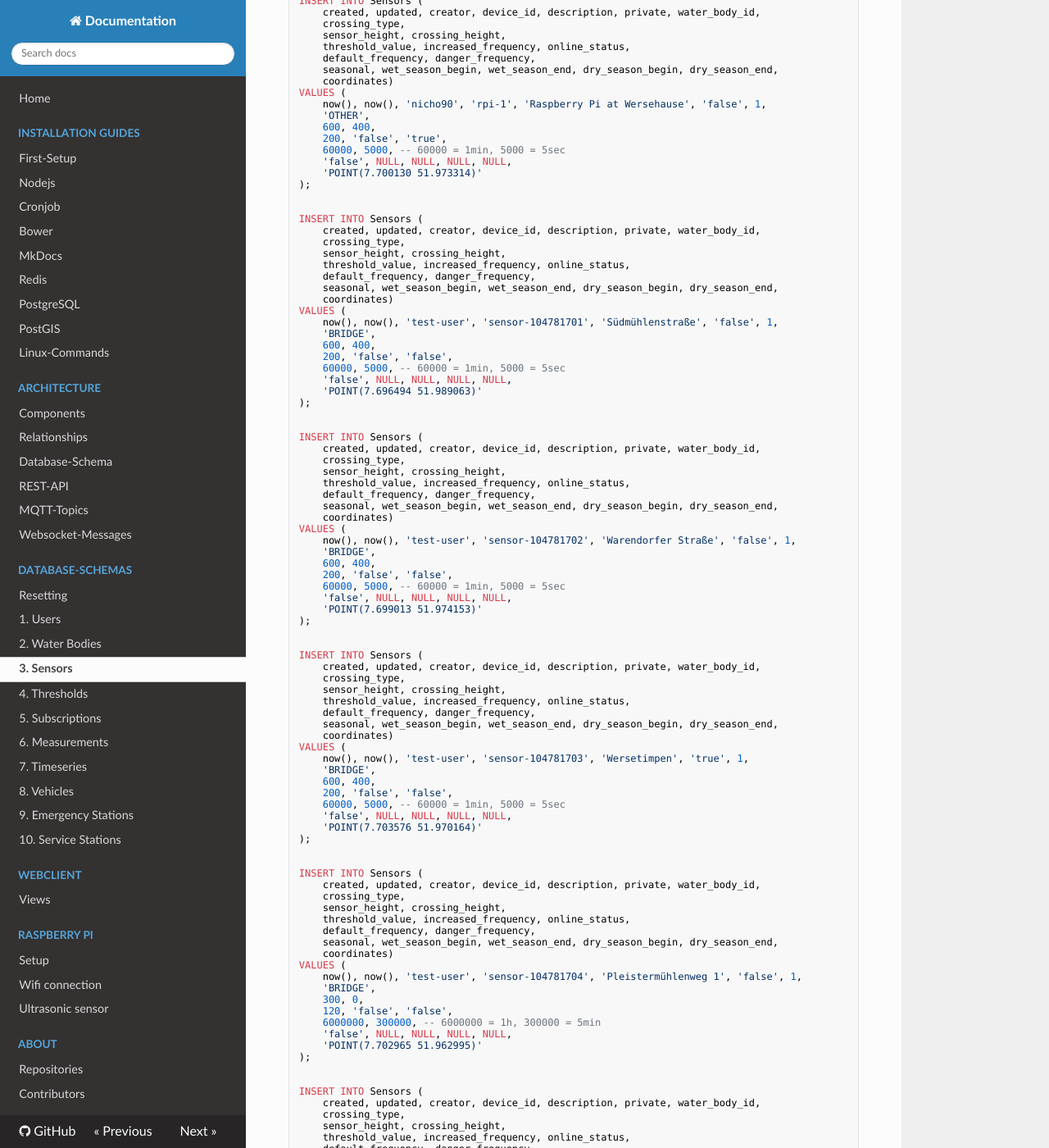
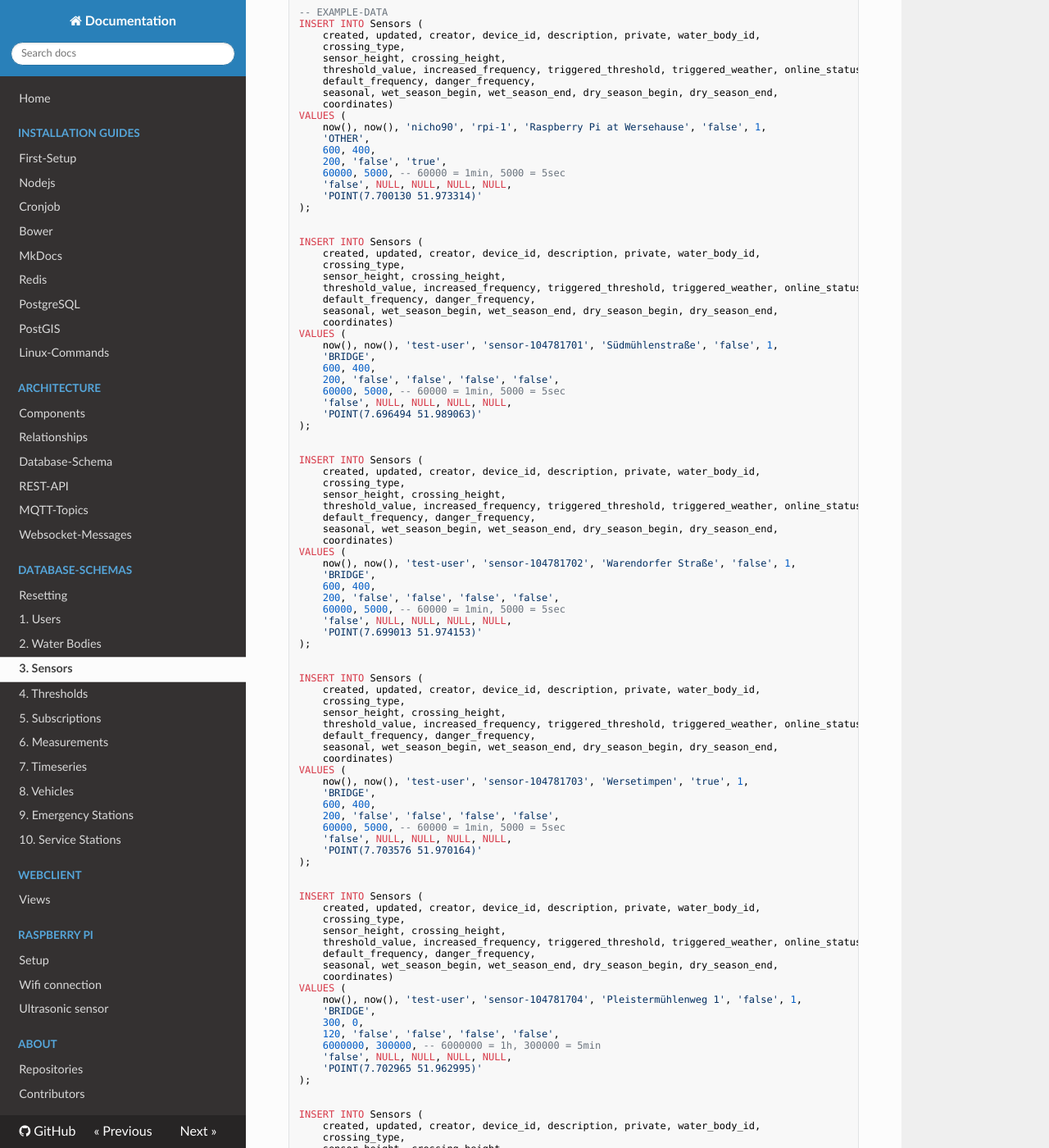
Before and after one commit to nicho90/GWoT-VST-Docs, an MkDocs documentation site: the page built from docs/schemas/3_sensors.md, in a window 1280 px wide and 1400 px high, scrolled down 706 px. Shown: the whole window at 82% size. Built offline with MkDocs 1.6.1, drawn with Linux system fonts in a browser that asks for light colours; nearby versions of some CDN libraries; old or Windows-style settings are respelled for this version of MkDocs; some of the changed text lies outside the part shown.

Commit message:
Updated Sensors-Schema
added triggered_threshold and triggered_weather attributes for
increasing/decreasing the frequency based on the threshold or weather
condition or both

```diff
--- a/docs/schemas/3_sensors.md
+++ b/docs/schemas/3_sensors.md
@@ -25,6 +25,8 @@ CREATE TABLE Sensors (
     default_frequency INTEGER NOT NULL CONSTRAINT valid_frequency CHECK (default_frequency >= 5000),  -- is on the sensor devided by 5, so that it actually is 1000
     danger_frequency INTEGER NOT NULL CONSTRAINT valid_frequency_ CHECK (danger_frequency >= 5000), -- see default_frequency
     increased_frequency BOOLEAN NOT NULL DEFAULT 'false',
+    triggered_threshold BOOLEAN NOT NULL DEFAULT 'false',
+    triggered_weather BOOLEAN NOT NULL DEFAULT 'false',
     online_status BOOLEAN NOT NULL DEFAULT 'false',
     seasonal BOOLEAN NOT NULL,
     wet_season_begin SMALLINT,
@@ -45,7 +47,7 @@ INSERT INTO Sensors (
     created, updated, creator, device_id, description, private, water_body_id,
     crossing_type,
     sensor_height, crossing_height,
-    threshold_value, increased_frequency, online_status,
+    threshold_value, increased_frequency, triggered_threshold, triggered_weather, online_status,
     default_frequency, danger_frequency,
     seasonal, wet_season_begin, wet_season_end, dry_season_begin, dry_season_end,
     coordinates)
@@ -64,7 +66,7 @@ INSERT INTO Sensors (
     created, updated, creator, device_id, description, private, water_body_id,
     crossing_type,
     sensor_height, crossing_height,
-    threshold_value, increased_frequency, online_status,
+    threshold_value, increased_frequency, triggered_threshold, triggered_weather, online_status,
     default_frequency, danger_frequency,
     seasonal, wet_season_begin, wet_season_end, dry_season_begin, dry_season_end,
     coordinates)
@@ -72,7 +74,7 @@ VALUES (
     now(), now(), 'test-user', 'sensor-104781701', 'Südmühlenstraße', 'false', 1,
     'BRIDGE',
     600, 400,
-    200, 'false', 'false',
+    200, 'false', 'false', 'false', 'false',
     60000, 5000, -- 60000 = 1min, 5000 = 5sec
     'false', NULL, NULL, NULL, NULL,
     'POINT(7.696494 51.989063)'
@@ -83,7 +85,7 @@ INSERT INTO Sensors (
     created, updated, creator, device_id, description, private, water_body_id,
     crossing_type,
     sensor_height, crossing_height,
-    threshold_value, increased_frequency, online_status,
+    threshold_value, increased_frequency, triggered_threshold, triggered_weather, online_status,
     default_frequency, danger_frequency,
     seasonal, wet_season_begin, wet_season_end, dry_season_begin, dry_season_end,
     coordinates)
@@ -91,7 +93,7 @@ VALUES (
     now(), now(), 'test-user', 'sensor-104781702', 'Warendorfer Straße', 'false', 1,
     'BRIDGE',
     600, 400,
-    200, 'false', 'false',
+    200, 'false', 'false', 'false', 'false',
     60000, 5000, -- 60000 = 1min, 5000 = 5sec
     'false', NULL, NULL, NULL, NULL,
     'POINT(7.699013 51.974153)'
@@ -102,7 +104,7 @@ INSERT INTO Sensors (
     created, updated, creator, device_id, description, private, water_body_id,
     crossing_type,
     sensor_height, crossing_height,
-    threshold_value, increased_frequency, online_status,
+    threshold_value, increased_frequency, triggered_threshold, triggered_weather, online_status,
     default_frequency, danger_frequency,
     seasonal, wet_season_begin, wet_season_end, dry_season_begin, dry_season_end,
     coordinates)
@@ -110,7 +112,7 @@ VALUES (
     now(), now(), 'test-user', 'sensor-104781703', 'Wersetimpen', 'true', 1,
     'BRIDGE',
     600, 400,
-    200, 'false', 'false',
+    200, 'false', 'false', 'false', 'false',
     60000, 5000, -- 60000 = 1min, 5000 = 5sec
     'false', NULL, NULL, NULL, NULL,
     'POINT(7.703576 51.970164)'
@@ -121,7 +123,7 @@ INSERT INTO Sensors (
     created, updated, creator, device_id, description, private, water_body_id,
     crossing_type,
     sensor_height, crossing_height,
-    threshold_value, increased_frequency, online_status,
+    threshold_value, increased_frequency, triggered_threshold, triggered_weather, online_status,
     default_frequency, danger_frequency,
     seasonal, wet_season_begin, wet_season_end, dry_season_begin, dry_season_end,
     coordinates)
@@ -129,7 +131,7 @@ VALUES (
     now(), now(), 'test-user', 'sensor-104781704', 'Pleistermühlenweg 1', 'false', 1,
     'BRIDGE',
     300, 0,
-    120, 'false', 'false',
+    120, 'false', 'false', 'false', 'false',
     6000000, 300000, -- 6000000 = 1h, 300000 = 5min
     'false', NULL, NULL, NULL, NULL,
     'POINT(7.702965 51.962995)'
@@ -140,7 +142,7 @@ INSERT INTO Sensors (
     created, updated, creator, device_id, description, private, water_body_id,
     crossing_type,
     sensor_height, crossing_height,
-    threshold_value, increased_frequency, online_status,
+    threshold_value, increased_frequency, triggered_threshold, triggered_weather, online_status,
     default_frequency, danger_frequency,
     seasonal, wet_season_begin, wet_season_end, dry_season_begin, dry_season_end,
     coordinates)
@@ -148,7 +150,7 @@ VALUES (
     now(), now(), 'test-user', 'sensor-104781705', 'Pleistermühlenweg 2', 'false', 1,
     'BRIDGE',
     300, 220,
-    120, 'false', 'false',
+    120, 'false', 'false', 'false', 'false',
     600000, 60000, -- 600000 = 10min, 60000 = 1min
     'false', NULL, NULL, NULL, NULL,
     'POINT(7.702048 51.963458)'
@@ -159,7 +161,7 @@ INSERT INTO Sensors (
     created, updated, creator, device_id, description, private, water_body_id,
     crossing_type,
     sensor_height, crossing_height,
-    threshold_value, increased_frequency, online_status,
+    threshold_value, increased_frequency, triggered_threshold, triggered_weather, online_status,
     default_frequency, danger_frequency,
     seasonal, wet_season_begin, wet_season_end, dry_season_begin, dry_season_end,
     coordinates)
@@ -167,7 +169,7 @@ VALUES (
     now(), now(), 'test-user', 'sensor-104781706', 'Wolbecker Straße', 'false', 1,
     'BRIDGE',
     300, 0,
-    120, 'false', 'false',
+    120, 'false', 'false', 'false', 'false',
     6000000, 300000,
     'false', NULL, NULL, NULL, NULL,
     'POINT(7.687832 51.946644)'
@@ -178,7 +180,7 @@ INSERT INTO Sensors (
     created, updated, creator, device_id, description, private, water_body_id,
     crossing_type,
     sensor_height, crossing_height,
-    threshold_value, increased_frequency, online_status,
+    threshold_value, increased_frequency, triggered_threshold, triggered_weather, online_status,
     default_frequency, danger_frequency,
     seasonal, wet_season_begin, wet_season_end, dry_season_begin, dry_season_end,
     coordinates)
@@ -186,7 +188,7 @@ VALUES (
     now(), now(), 'test-user', 'sensor-104781707', 'Angelmoder Weg', 'false', 1,
     'BRIDGE',
     300, 0,
-    120, 'false', 'false',
+    120, 'false', 'false', 'false', 'false',
     6000000, 300000,
     'false', NULL, NULL, NULL, NULL,
     'POINT(7.698433 51.924358)'
@@ -198,7 +200,7 @@ INSERT INTO Sensors (
     created, updated, creator, device_id, description, private, water_body_id,
     crossing_type,
     sensor_height, crossing_height,
-    threshold_value, increased_frequency, online_status,
+    threshold_value, increased_frequency, triggered_threshold, triggered_weather, online_status,
     default_frequency, danger_frequency,
     seasonal, wet_season_begin, wet_season_end, dry_season_begin, dry_season_end,
     coordinates)
@@ -206,7 +208,7 @@ VALUES (
     now(), now(), 'test-user', 'sensor-255910281', 'Reedbeds Rd', 'false', 7,
     'FLOODWAY',
     300, 0,
-    10, 'false', 'false',
+    10, 'false', 'false', 'false', 'false',
     6000000, 600000, -- 1h, 10 min
     'true', 11, 4, 5, 10, -- Wet season November - April, Dry season May - October
     'POINT(130.979248 -12.780740)'
@@ -216,7 +218,7 @@ INSERT INTO Sensors (
     created, updated, creator, device_id, description, private, water_body_id,
     crossing_type,
     sensor_height, crossing_height,
-    threshold_value, increased_frequency, online_status,
+    threshold_value, increased_frequency, triggered_threshold, triggered_weather, online_status,
     default_frequency, danger_frequency,
     seasonal, wet_season_begin, wet_season_end, dry_season_begin, dry_season_end,
     coordinates)
@@ -224,7 +226,7 @@ VALUES (
     now(), now(), 'test-user', 'sensor-255910282', 'Old Bynoe Rd', 'false', 7,
     'FLOODWAY',
     300, 0,
-    10, 'false', 'false',
+    10, 'false', 'false', 'false', 'false',
     6000000, 600000, -- 1h, 10 min
     'true', 11, 4, 5, 10, -- Wet season November - April, Dry season May - October
     'POINT(130.983581 -12.770264)'
@@ -234,7 +236,7 @@ INSERT INTO Sensors (
     created, updated, creator, device_id, description, private, water_body_id,
     crossing_type,
     sensor_height, crossing_height,
-    threshold_value, increased_frequency, online_status,
+    threshold_value, increased_frequency, triggered_threshold, triggered_weather, online_status,
     default_frequency, danger_frequency,
     seasonal, wet_season_begin, wet_season_end, dry_season_begin, dry_season_end,
     coordinates)
@@ -242,7 +244,7 @@ VALUES (
     now(), now(), 'test-user', 'sensor-255910283', 'Cox Peninsula Rd', 'false', 7,
     'BRIDGE',
     300, 0,
-    10, 'false', 'false',
+    10, 'false', 'false', 'false', 'false',
     6000000, 600000, -- 1h, 10 min
     'true', 11, 4, 5, 10, -- Wet season November - April, Dry season May - October
     'POINT(130.965638 -12.742289)'
```
Also changed, not shown: docs/installations/cron.md (+6 -0 lines).
